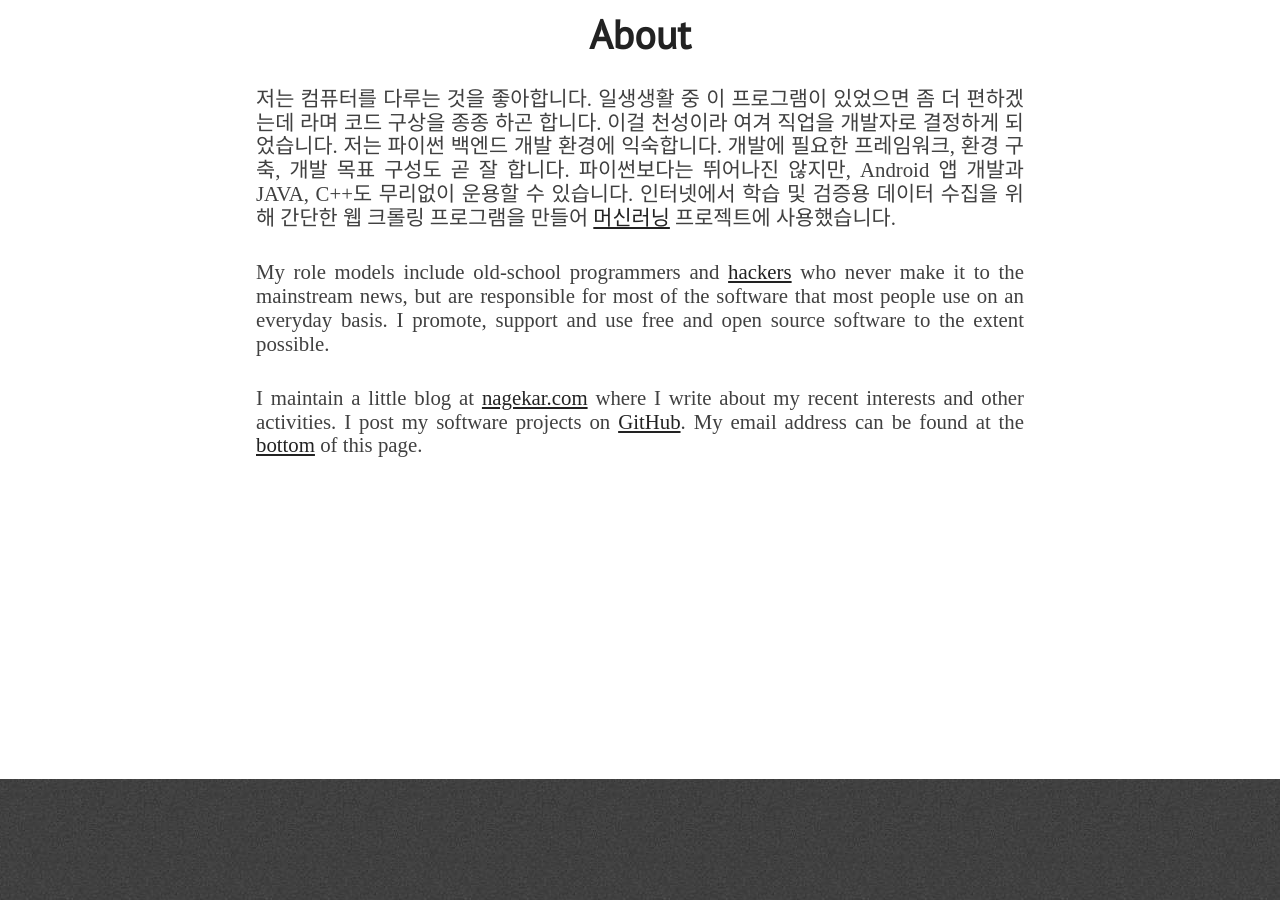
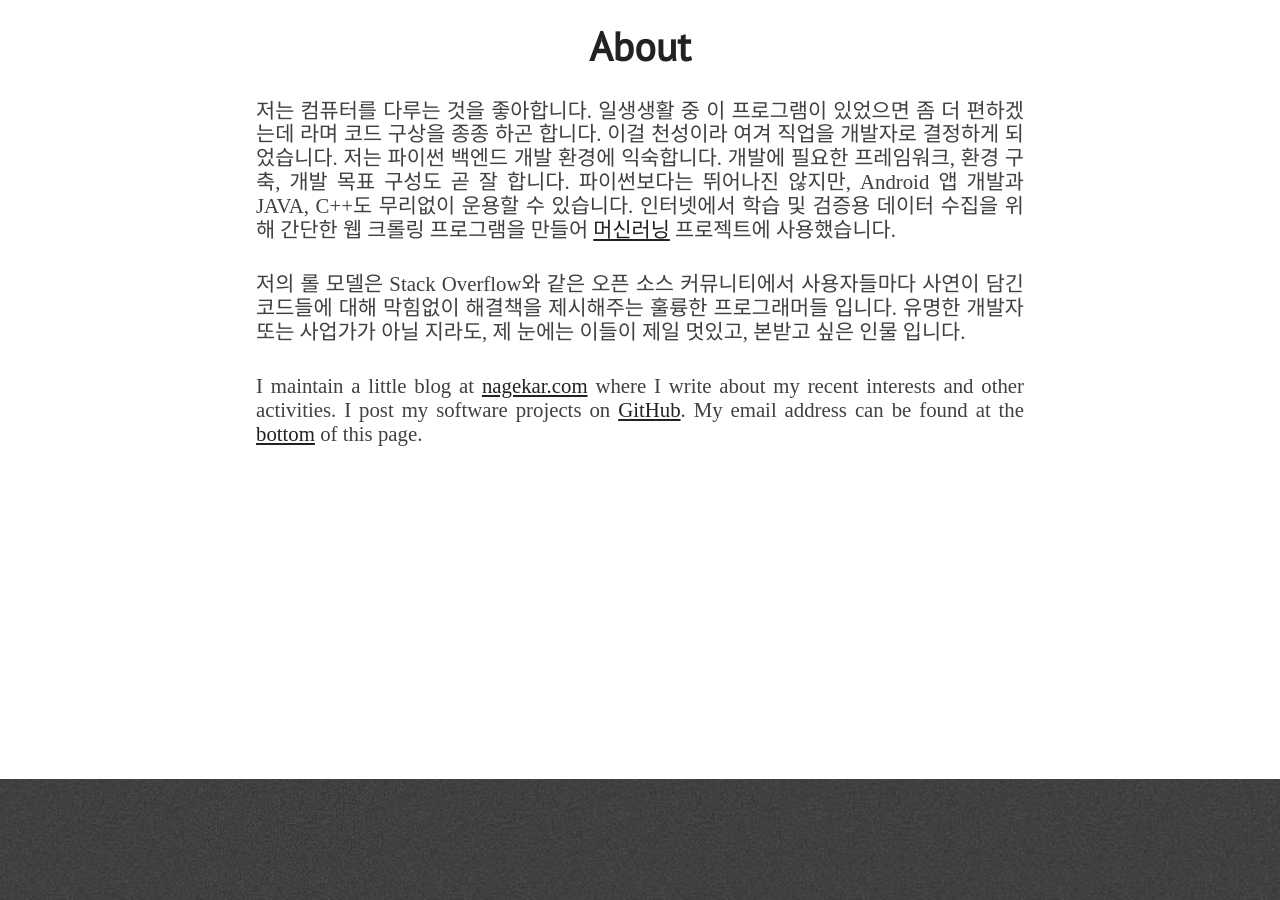
Before and after one commit to SongChaeYoung98/SongChaeYoung98.github.io, a Jekyll site: the page built from index.html, in a window 1280 px wide and 900 px high, scrolled down 1181 px. Built offline with Jekyll 4.4.1, drawn with Linux system fonts in a browser that asks for light colours; nearby versions of some CDN libraries.

Commit message:
Update about.html

```diff
--- a/_includes/about.html
+++ b/_includes/about.html
@@ -6,7 +6,7 @@
                 저는 컴퓨터를 다루는 것을 좋아합니다. 일생생활 중 이 프로그램이 있었으면 좀 더 편하겠는데 라며 코드 구상을 종종 하곤 합니다. 이걸 천성이라 여겨 직업을 개발자로 결정하게 되었습니다. 저는 파이썬 백엔드 개발 환경에 익숙합니다. 개발에 필요한 프레임워크, 환경 구축, 개발 목표 구성도 곧 잘 합니다. 파이썬보다는 뛰어나진 않지만, Android 앱 개발과 JAVA, C++도 무리없이 운용할 수 있습니다. 인터넷에서 학습 및 검증용 데이터 수집을 위해 간단한 웹 크롤링 프로그램을 만들어 <a href="https://github.com/SongChaeYoung98/prediction-of-wheat-cultivating-areas">머신러닝</a> 프로젝트에 사용했습니다.
             </p>
             <p class="paragraph-text justify-text">
-                My role models include old-school programmers and <a href="https://stallman.org/articles/on-hacking.html">hackers</a> who never make it to the mainstream news, but are responsible for most of the software that most people use on an everyday basis. I promote, support and use free and open source software to the extent possible.
+                저의 롤 모델은 Stack Overflow와 같은 오픈 소스 커뮤니티에서 사용자들마다 사연이 담긴 코드들에 대해 막힘없이 해결책을 제시해주는 훌륭한 프로그래머들 입니다. 유명한 개발자 또는 사업가가 아닐 지라도, 제 눈에는 이들이 제일 멋있고, 본받고 싶은 인물 입니다.
             </p>
             <p class="paragraph-text justify-text">
                 I maintain a little blog at <a href="{{ site.blog_url }}">nagekar.com</a> where I write about my recent interests and other activities. I post my software projects on <a href="https://github.com/{{ site.github_username }}">GitHub</a>. My email address can be found at the <span class="extra-link"><a href="#extra">bottom</a></span> of this page.
```
